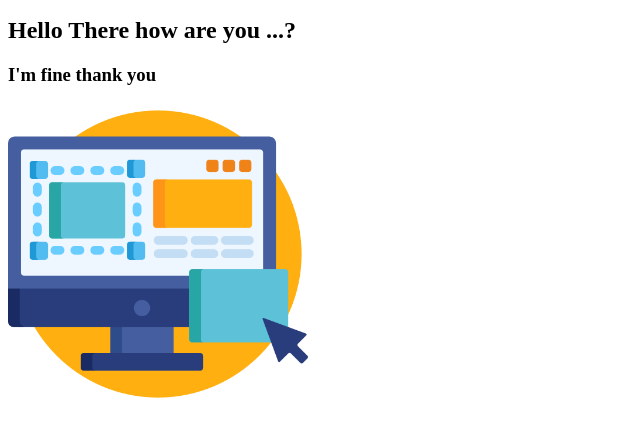
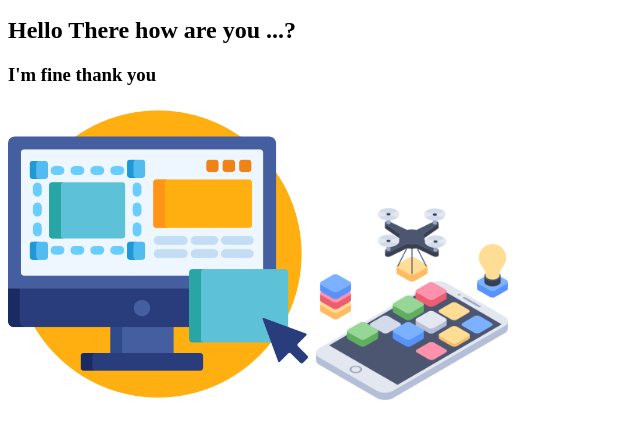
Before and after one commit to binodh97/MyProfile, a plain HTML site: page index.html in a window 1280 px wide. Shown: the part 110-548 px from the top of the page, without its empty margins (0-640 px from the left). Drawn offline with Linux system fonts and the light colour scheme.

Commit message:
Added another image

```diff
--- a/index.html
+++ b/index.html
@@ -11,7 +11,7 @@
 <h2>Hello There how are you ...?</h2>
 <h3>I'm fine thank you</h3>
 <img src="assets/images/ux.png" width="300" height="300">
-
+<img src="assets/images/Mobile.png" width="200" height="200">
 
 </body>
 </html>
```
Also changed, not shown: assets/images/Mobile.png (added).
